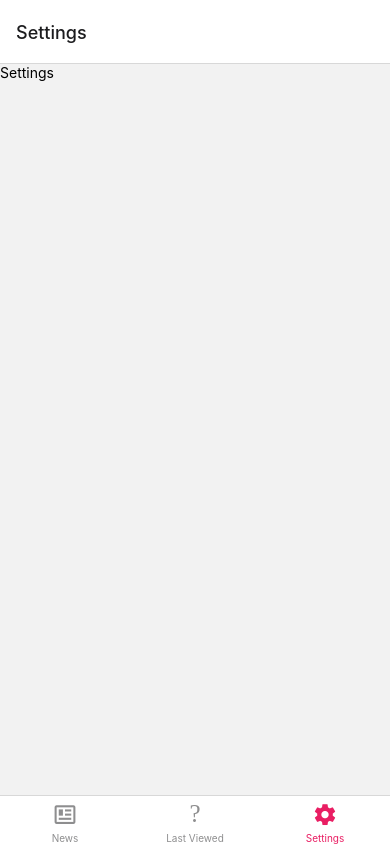
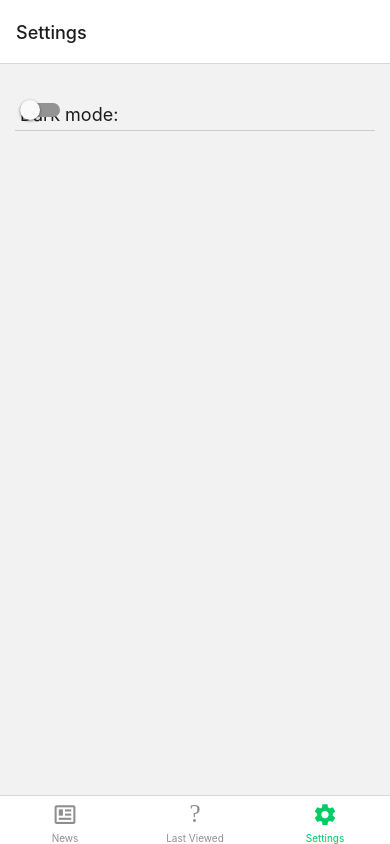
Before and after one commit to Faberdash/InstaNews, a React Native app: screen /Settings in a window 390 px wide. Built offline with nearby package versions, Linux system fonts and the light colour scheme; no server answers.

Commit message:
feat(dark mode): Added dark mode support in settings

```diff
--- a/App.tsx
+++ b/App.tsx
@@ -1,25 +1,13 @@
 import React from 'react';
-import {NavigationContainer} from '@react-navigation/native';
-// import {createNativeStackNavigator} from '@react-navigation/native-stack';
 import {NewsProvider} from './context/NewsContext';
-import BottomTabNav from './components/BottomTabNav';
+import NavContainer from './components/NavContainer';
 
 // const Stack = createNativeStackNavigator();
 
 const App: React.FC = () => {
   return (
     <NewsProvider>
-      <NavigationContainer>
-        {/* <Stack.Navigator initialRouteName="Home">
-          <Stack.Screen
-            name="Home"
-            component={Home}
-            options={{title: 'InstaNews'}}
-          />
-          <Stack.Screen name="Post" component={Post} />
-        </Stack.Navigator> */}
-        <BottomTabNav />
-      </NavigationContainer>
+      <NavContainer />
     </NewsProvider>
   );
 };
--- a/components/BottomTabNav.tsx
+++ b/components/BottomTabNav.tsx
@@ -1,19 +1,21 @@
-import React from 'react';
-import {StyleSheet} from 'react-native';
+import React, {useContext} from 'react';
 import {createBottomTabNavigator} from '@react-navigation/bottom-tabs';
 import Home from '../screens/Home';
 import Post from '../screens/Post';
 import Settings from '../screens/Settings';
 import MaterialCommunityIcons from 'react-native-vector-icons/MaterialCommunityIcons';
+import NewsContext from '../context/NewsContext';
+import NewsContextModel from '../models/newsContext';
 
 const Tab = createBottomTabNavigator();
 
 const BottomTabNav: React.FC = () => {
+  const {darkModeOn} = useContext(NewsContext) as NewsContextModel;
   return (
     <Tab.Navigator
       initialRouteName="Home"
       screenOptions={{
-        tabBarActiveTintColor: '#e91e63',
+        tabBarActiveTintColor: `${darkModeOn ? '#e91e22' : '#00cc66'}`,
       }}>
       <Tab.Screen
         name="Home"
--- /dev/null
+++ b/components/NavContainer.tsx
@@ -0,0 +1,21 @@
+import React, {useContext} from 'react';
+import {
+  NavigationContainer,
+  DefaultTheme,
+  DarkTheme,
+} from '@react-navigation/native';
+import BottomTabNav from './BottomTabNav';
+import NewsContext from '../context/NewsContext';
+import NewsContextModel from '../models/newsContext';
+
+const NavContainer: React.FC = () => {
+  const {darkModeOn} = useContext(NewsContext) as NewsContextModel;
+
+  return (
+    <NavigationContainer theme={darkModeOn ? DarkTheme : DefaultTheme}>
+      <BottomTabNav />
+    </NavigationContainer>
+  );
+};
+
+export default NavContainer;
--- a/components/NewsItem.tsx
+++ b/components/NewsItem.tsx
@@ -1,5 +1,13 @@
 import React from 'react';
-import {StyleSheet, Text, Image, TouchableOpacity} from 'react-native';
+import {
+  StyleSheet,
+  Text,
+  Image,
+  TouchableOpacity,
+  BackHandler,
+} from 'react-native';
+
+import {useTheme} from '@react-navigation/native';
 import Article from '../models/article';
 
 interface Props {
@@ -8,23 +16,26 @@ interface Props {
 }
 
 const NewsItem: React.FC<Props> = ({article, navigation}) => {
+  const {colors} = useTheme();
+
   return (
     <TouchableOpacity
-      style={styles.newsItem}
+      style={{backgroundColor: colors.card, ...styles.newsItem}}
       onPress={() =>
         navigation.navigate('Post', {
           url: article.url,
         })
       }>
       <Image style={styles.itemImg} source={{uri: article.urlToImage}} />
-      <Text style={styles.itemTitle}>{article.title}</Text>
+      <Text style={{color: colors.text, ...styles.itemTitle}}>
+        {article.title}
+      </Text>
     </TouchableOpacity>
   );
 };
 
 const styles = StyleSheet.create({
   newsItem: {
-    backgroundColor: '#fff',
     borderRadius: 10,
     display: 'flex',
     elevation: 4,
@@ -40,7 +51,6 @@ const styles = StyleSheet.create({
     height: 110,
   },
   itemTitle: {
-    color: '#242424',
     fontSize: 18,
     paddingVertical: 5,
     width: '90%',
--- a/context/NewsContext.tsx
+++ b/context/NewsContext.tsx
@@ -8,6 +8,7 @@ const NewsContext = React.createContext<NewsContextModel | null>(null);
 export const NewsProvider = ({children}) => {
   const [articles, setArticles] = useState<Article[]>([]);
   const [isLoading, setIsLoading] = useState<boolean>(false);
+  const [darkModeOn, setDarkModeOn] = useState<boolean>(false);
 
   // Fetch articles from News API
   const fetchArticles = async () => {
@@ -37,7 +38,9 @@ export const NewsProvider = ({children}) => {
       value={{
         articles,
         isLoading,
+        darkModeOn,
         setArticles,
+        setDarkModeOn,
         fetchArticles,
       }}>
       {children}
--- a/models/newsContext.ts
+++ b/models/newsContext.ts
@@ -6,4 +6,6 @@ export default interface NewsContextModel {
   setArticles: React.Dispatch<React.SetStateAction<Article[]>>;
   isLoading: boolean;
   fetchArticles: () => void;
+  darkModeOn: boolean;
+  setDarkModeOn: React.Dispatch<React.SetStateAction<boolean>>;
 }
--- a/screens/Home.tsx
+++ b/screens/Home.tsx
@@ -6,6 +6,8 @@ import {
   Dimensions,
   StyleSheet,
 } from 'react-native';
+import {useTheme} from '@react-navigation/native';
+import {Colors} from 'react-native/Libraries/NewAppScreen';
 import NewsList from '../components/NewsList';
 import NewsContext from '../context/NewsContext';
 import NewsContextModel from '../models/newsContext';
@@ -23,6 +25,8 @@ const Home: React.FC = ({navigation}) => {
 
   const [headerText, setHeaderText] = useState<string>('Top Headlines');
 
+  const {colors} = useTheme();
+
   useEffect(() => {
     fetchArticles();
   }, [fetchArticles]);
@@ -36,7 +40,7 @@ const Home: React.FC = ({navigation}) => {
   return (
     <View>
       {/* <SearchBar /> */}
-      <Text style={styles.header}>{headerText}</Text>
+      <Text style={{color: colors.text, ...styles.header}}>{headerText}</Text>
       <NewsList articles={articles} navigation={navigation} />
     </View>
   );
@@ -50,7 +54,6 @@ const styles = StyleSheet.create({
     justifyContent: 'center',
   },
   header: {
-    color: '#242424',
     fontSize: 22,
     fontWeight: '700',
     marginTop: 20,
--- a/screens/Post.tsx
+++ b/screens/Post.tsx
@@ -1,7 +1,22 @@
 import React from 'react';
+import {StyleSheet, View, Text} from 'react-native';
 import WebView from 'react-native-webview';
+import {useTheme} from '@react-navigation/native';
 
 const Post: React.FC = ({route}) => {
+  const {colors} = useTheme();
+
+  if (route.params === undefined) {
+    return (
+      <View style={styles.messageContainer}>
+        <Text style={{color: colors.text, ...styles.messageText}}>
+          {' '}
+          No recently viewed articles{' '}
+        </Text>
+      </View>
+    );
+  }
+
   return (
     <WebView
       source={{
@@ -11,4 +26,15 @@ const Post: React.FC = ({route}) => {
   );
 };
 
+const styles = StyleSheet.create({
+  messageContainer: {
+    justifyContent: 'center',
+    paddingVertical: 30,
+    paddingHorizontal: 20,
+  },
+  messageText: {
+    fontSize: 18,
+  },
+});
+
 export default Post;
--- a/screens/Settings.tsx
+++ b/screens/Settings.tsx
@@ -1,8 +1,50 @@
-import React from 'react';
-import {Text} from 'react-native';
+import React, {useContext} from 'react';
+import {Text, View, Switch, StyleSheet} from 'react-native';
+import {useTheme} from '@react-navigation/native';
+import NewsContext from '../context/NewsContext';
+import NewsContextModel from '../models/newsContext';
 
 const Settings: React.FC = () => {
-  return <Text>Settings</Text>;
+  const {darkModeOn, setDarkModeOn} = useContext(
+    NewsContext,
+  ) as NewsContextModel;
+
+  const {colors} = useTheme();
+
+  const toggleDarkMode = () => {
+    setDarkModeOn(prevState => !prevState);
+  };
+
+  return (
+    <View style={styles.settingsContainer}>
+      <View style={styles.propertyContainer}>
+        <Text style={{color: colors.text, ...styles.text}}>Dark mode:</Text>
+        <Switch
+          style={styles.switch}
+          value={darkModeOn}
+          onValueChange={toggleDarkMode}
+        />
+      </View>
+    </View>
+  );
 };
 
+const styles = StyleSheet.create({
+  settingsContainer: {
+    paddingHorizontal: 15,
+    paddingVertical: 30,
+  },
+  propertyContainer: {
+    borderBottomWidth: 1,
+    borderBottomColor: '#ccc',
+    paddingHorizontal: 5,
+    paddingVertical: 10,
+  },
+  text: {
+    fontSize: 18,
+    marginBottom: -25,
+  },
+  switch: {},
+});
+
 export default Settings;
```
